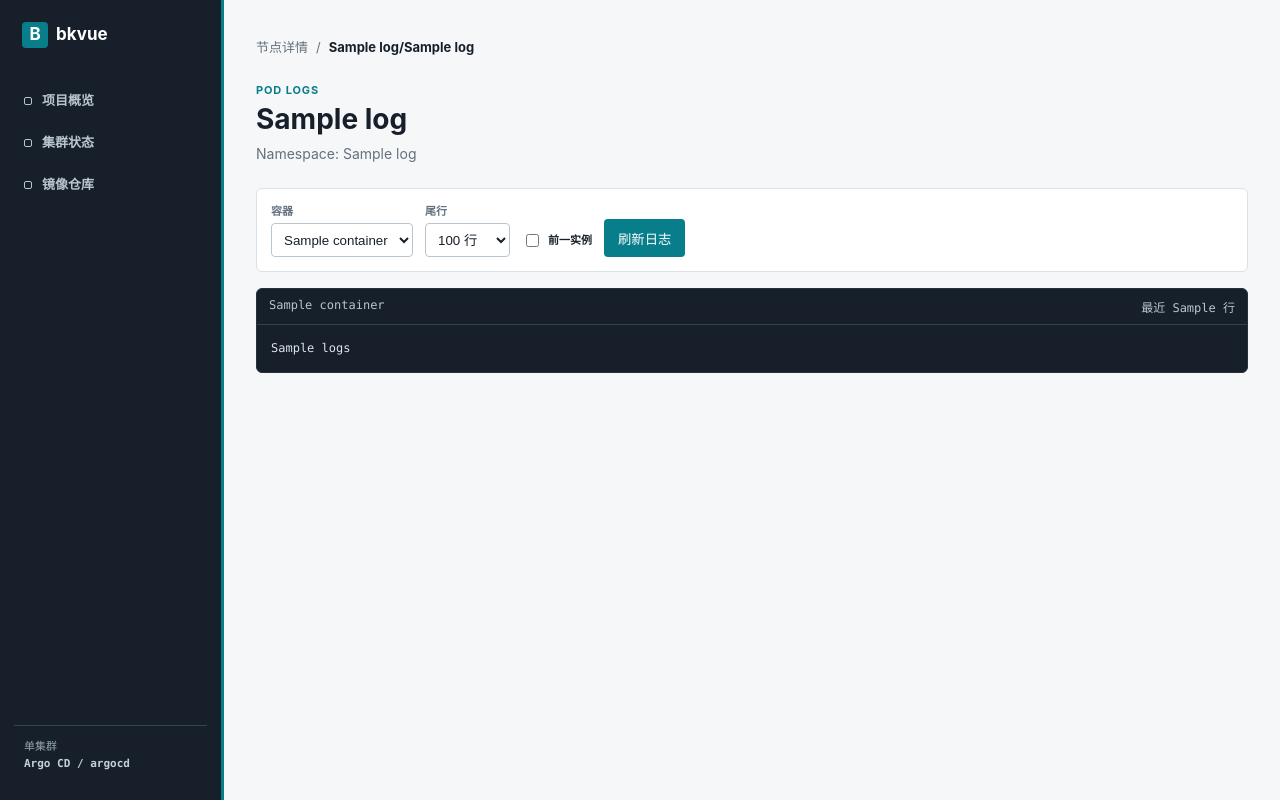
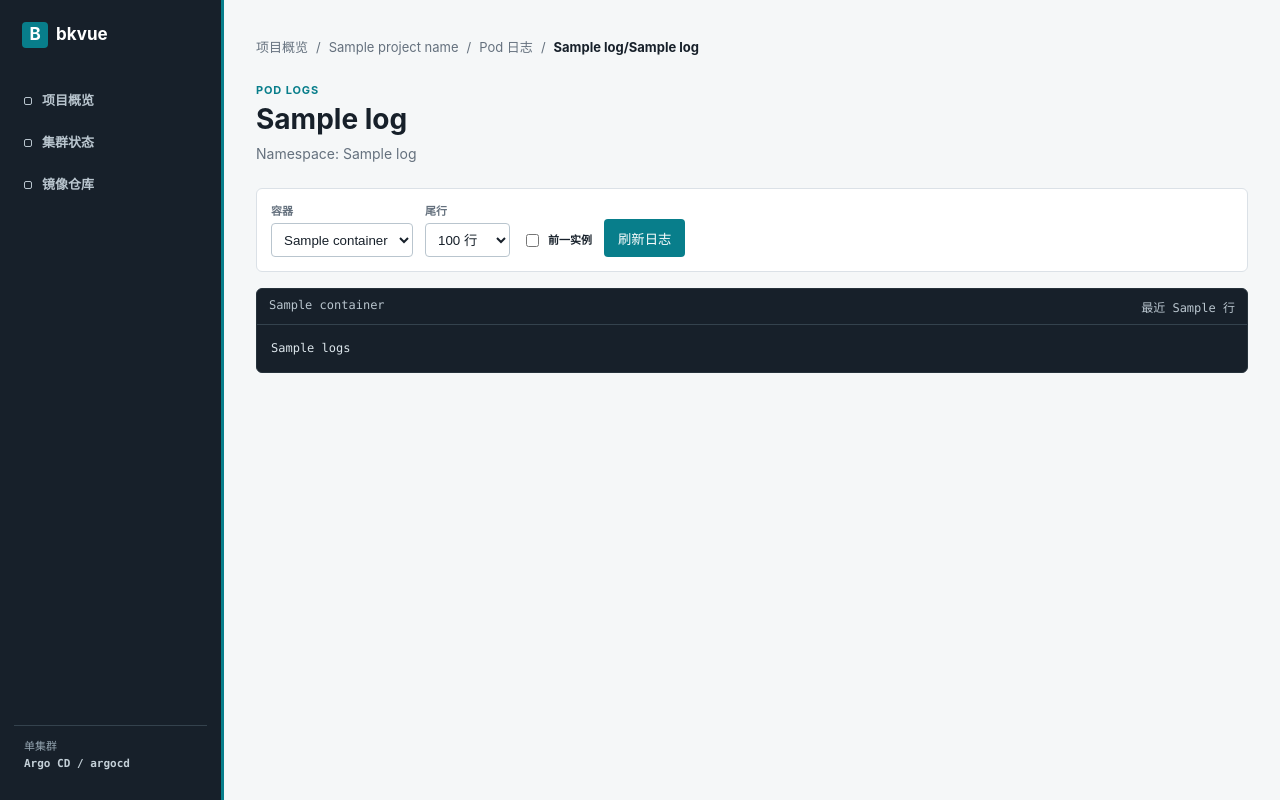
Before and after one commit to bkverse-space/bkvue, a Flask app: template templates/logs.html in a window 1280 px wide. Run offline with Flask 3, Linux system fonts and the light colour scheme; the template is opened without the code that fills it: most values are stand-ins (such as "Sample title", 1, 10 or a date in 2020).

Commit message:
Fix project pod log breadcrumbs

```diff
--- a/app.py
+++ b/app.py
@@ -756,7 +756,7 @@ def pod_logs(namespace, pod):
         tail_lines=log_tail_lines(request.args.get("tail", 500)),
         previous=request.args.get("previous") == "1",
     )
-    return render_template("logs.html", log=log)
+    return render_template("logs.html", log=log, project_name=request.args.get("project", ""))
 
 
 @app.get("/registry")
--- a/templates/logs.html
+++ b/templates/logs.html
@@ -1,7 +1,7 @@
 {% extends "base.html" %}
 {% block title %}{{ log.name }} 日志 | bkvue{% endblock %}
 {% block content %}
-<nav class="breadcrumb"><a href="{{ url_for('node_list') }}">节点详情</a><span>/</span><strong>{{ log.namespace }}/{{ log.name }}</strong></nav>
+<nav class="breadcrumb">{% if project_name %}<a href="{{ url_for('index') }}">项目概览</a><span>/</span><a href="{{ url_for('project_detail', project=project_name) }}">{{ project_name }}</a><span>/</span><a href="{{ url_for('project_logs', project=project_name) }}">Pod 日志</a><span>/</span>{% endif %}<strong>{{ log.namespace }}/{{ log.name }}</strong></nav>
 <section class="page-heading compact"><div><p class="eyebrow">Pod Logs</p><h1>{{ log.name }}</h1><p class="muted">Namespace: {{ log.namespace }}</p></div></section>
 <form class="log-controls" method="get"><label>容器<select name="container">{% for container in log.containers %}<option value="{{ container }}"{% if container == log.container %} selected{% endif %}>{{ container }}</option>{% endfor %}</select></label><label>尾行<select name="tail">{% for size in [100, 500, 1000, 5000] %}<option value="{{ size }}"{% if size == log.tail_lines %} selected{% endif %}>{{ size }} 行</option>{% endfor %}</select></label><label class="checkbox-label"><input type="checkbox" name="previous" value="1"{% if log.previous %} checked{% endif %}> 前一实例</label><button type="submit">刷新日志</button></form>
 <section class="log-panel"><div class="log-panel-header"><span>{{ log.container }}</span><span>最近 {{ log.tail_lines }} 行</span></div><pre>{{ log.logs }}</pre></section>
--- a/templates/project-logs.html
+++ b/templates/project-logs.html
@@ -3,5 +3,5 @@
 {% block content %}
 <nav class="breadcrumb"><a href="{{ url_for('index') }}">项目概览</a><span>/</span><a href="{{ url_for('project_detail', project=project.name) }}">{{ project.name }}</a><span>/</span><strong>Pod 日志</strong></nav>
 <section class="page-heading compact"><div><p class="eyebrow">Project Pod Logs</p><h1>{{ project.name }}</h1><p class="muted">仅列出 Argo CD Application 当前资源树中的 Pod。</p></div></section>
-{% if pods %}<section class="table-wrap"><table><thead><tr><th>Namespace</th><th>来源工作负载</th><th>Pod</th><th>Phase</th><th class="right">重启次数</th><th class="right">操作</th></tr></thead><tbody>{% for pod in pods %}<tr><td><span class="namespace-chip">{{ pod.namespace }}</span></td><td>{% for workload in pod.workloads %}<code class="workload-ref">{{ workload }}</code>{% endfor %}</td><td><code>{{ pod.name }}</code></td><td><span class="status {{ pod.phase|lower }}">{{ pod.phase }}</span></td><td class="right">{{ pod.restarts }}</td><td class="right"><a class="text-link" href="{{ url_for('pod_logs', namespace=pod.namespace, pod=pod.name) }}">查看日志</a></td></tr>{% endfor %}</tbody></table></section>{% else %}<section class="empty"><h2>未找到项目 Pod</h2><p>当前工作负载没有运行中的 Pod，或对应资源尚未在集群中生效。</p></section>{% endif %}
+{% if pods %}<section class="table-wrap"><table><thead><tr><th>Namespace</th><th>来源工作负载</th><th>Pod</th><th>Phase</th><th class="right">重启次数</th><th class="right">操作</th></tr></thead><tbody>{% for pod in pods %}<tr><td><span class="namespace-chip">{{ pod.namespace }}</span></td><td>{% for workload in pod.workloads %}<code class="workload-ref">{{ workload }}</code>{% endfor %}</td><td><code>{{ pod.name }}</code></td><td><span class="status {{ pod.phase|lower }}">{{ pod.phase }}</span></td><td class="right">{{ pod.restarts }}</td><td class="right"><a class="text-link" href="{{ url_for('pod_logs', namespace=pod.namespace, pod=pod.name, project=project.name) }}">查看日志</a></td></tr>{% endfor %}</tbody></table></section>{% else %}<section class="empty"><h2>未找到项目 Pod</h2><p>当前工作负载没有运行中的 Pod，或对应资源尚未在集群中生效。</p></section>{% endif %}
 {% endblock %}
--- a/templates/project.html
+++ b/templates/project.html
@@ -8,7 +8,7 @@
   <div class="detail"><span>健康状态</span><strong><span class="status {{ project.health|lower }}">{{ project.health }}</span></strong></div><div class="detail"><span>当前 Revision</span><code>{{ project.revision }}</code></div>
   <div class="detail"><span>最近发布</span><strong>{{ project.deployed_at }}</strong></div>
 </section>
-<section class="manifest-section"><div class="section-heading"><div><h2>资源状态</h2><p>按资源类型分组，状态直接来自 Argo CD Application。</p></div><span>{{ project.resources|length }} 个资源</span></div>{% if project.resources %}<div class="resource-inventory">{% for kind, resources in project.resources|groupby('kind') %}<section class="resource-group"><div class="resource-group-heading"><h3>{{ kind }}</h3><span>{{ resources|length }} 个资源</span></div><section class="table-wrap"><table><thead><tr><th>资源名称</th><th>Namespace</th><th>同步状态</th><th>健康状态</th>{% if kind == 'Pod' %}<th class="right">操作</th>{% endif %}</tr></thead><tbody>{% for resource in resources %}<tr><td><code>{{ resource.name }}</code>{% if resource.hook %}<span class="resource-hook">{{ resource.hook }}</span>{% endif %}</td><td><span class="namespace-chip">{{ resource.namespace }}</span></td><td><span class="status {{ resource.sync|lower }}">{{ resource.sync }}</span></td><td><span class="status {{ resource.health|lower }}">{{ resource.health }}</span></td>{% if kind == 'Pod' %}<td class="right"><a class="text-link" href="{{ url_for('pod_logs', namespace=resource.namespace, pod=resource.name) }}">查看日志</a></td>{% endif %}</tr>{% endfor %}</tbody></table></section></section>{% endfor %}</div>{% else %}<section class="empty compact-empty"><p>Argo CD 当前未返回资源状态。</p></section>{% endif %}</section>
+<section class="manifest-section"><div class="section-heading"><div><h2>资源状态</h2><p>按资源类型分组，状态直接来自 Argo CD Application。</p></div><span>{{ project.resources|length }} 个资源</span></div>{% if project.resources %}<div class="resource-inventory">{% for kind, resources in project.resources|groupby('kind') %}<section class="resource-group"><div class="resource-group-heading"><h3>{{ kind }}</h3><span>{{ resources|length }} 个资源</span></div><section class="table-wrap"><table><thead><tr><th>资源名称</th><th>Namespace</th><th>同步状态</th><th>健康状态</th>{% if kind == 'Pod' %}<th class="right">操作</th>{% endif %}</tr></thead><tbody>{% for resource in resources %}<tr><td><code>{{ resource.name }}</code>{% if resource.hook %}<span class="resource-hook">{{ resource.hook }}</span>{% endif %}</td><td><span class="namespace-chip">{{ resource.namespace }}</span></td><td><span class="status {{ resource.sync|lower }}">{{ resource.sync }}</span></td><td><span class="status {{ resource.health|lower }}">{{ resource.health }}</span></td>{% if kind == 'Pod' %}<td class="right"><a class="text-link" href="{{ url_for('pod_logs', namespace=resource.namespace, pod=resource.name, project=project.name) }}">查看日志</a></td>{% endif %}</tr>{% endfor %}</tbody></table></section></section>{% endfor %}</div>{% else %}<section class="empty compact-empty"><p>Argo CD 当前未返回资源状态。</p></section>{% endif %}</section>
 <section class="manifest-section"><h2>当前镜像</h2>{% if project.images %}<div class="image-list">{% for image in project.images %}<code>{{ image }}</code>{% endfor %}</div>{% else %}<section class="empty compact-empty"><p>Argo CD 当前未提供镜像摘要。</p></section>{% endif %}</section>
 <section class="manifest-section"><h2>发布历史</h2>{% if project.history %}<section class="table-wrap"><table><thead><tr><th>发布时间</th><th>Revision</th><th>配置路径</th></tr></thead><tbody>{% for release in project.history %}<tr><td>{{ release.deployed_at }}</td><td><code>{{ release.revision }}</code></td><td><code>{{ release.source }}</code></td></tr>{% endfor %}</tbody></table></section>{% else %}<section class="empty compact-empty"><p>Argo CD 尚未记录发布历史。</p></section>{% endif %}</section>
 {% endblock %}
```
